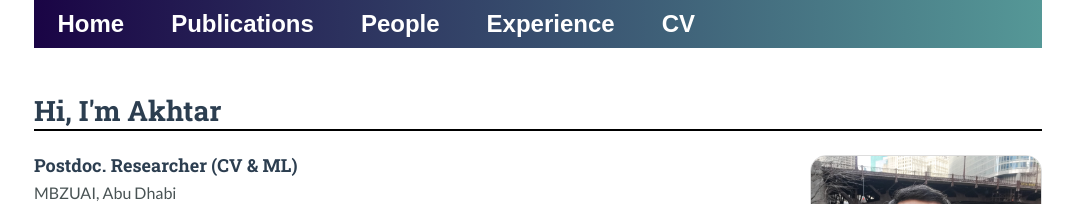
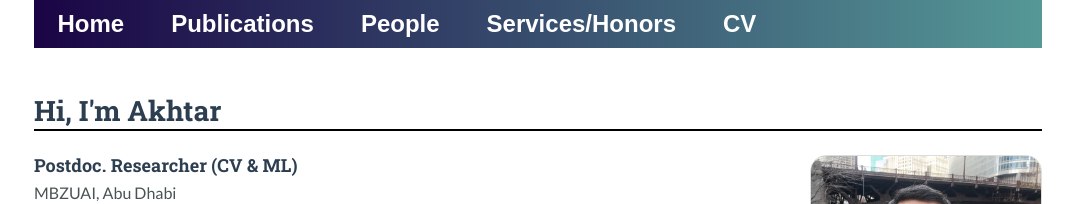
Before and after one commit to akhtarvision/akhtarvision.github.io, a Jekyll site: the page built from index.html, in a window 1280 px wide. Shown: the top 204 px of the page, without its empty margins (102-1177 px from the left). Built offline with Jekyll 4.4.1, drawn with Linux system fonts in a browser that asks for light colours.

Commit message:
Update default.html

```diff
--- a/_layouts/default.html
+++ b/_layouts/default.html
@@ -25,7 +25,8 @@
 				<a href="#publications">Publications</a>
 				<a href="#people">People</a>
 <!-- 				<a href="#projects">Projects</a> -->
-				<a href="#experience">Experience</a>
+<!-- 				<a href="#experience">Experience</a> -->
+				<a href="#services">Services/Honors</a>
 	        		<a href="#cv">CV</a>
 <!-- 				<a href="#flinks">Recommends</a> -->
 <!-- 	        		<a href="#blog">Blog</a> -->
```
